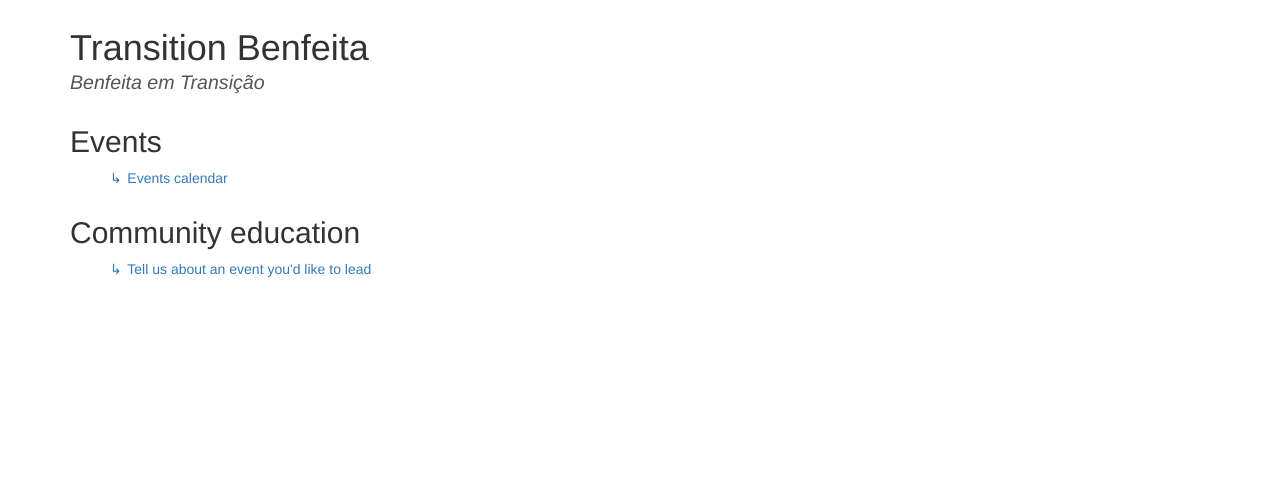
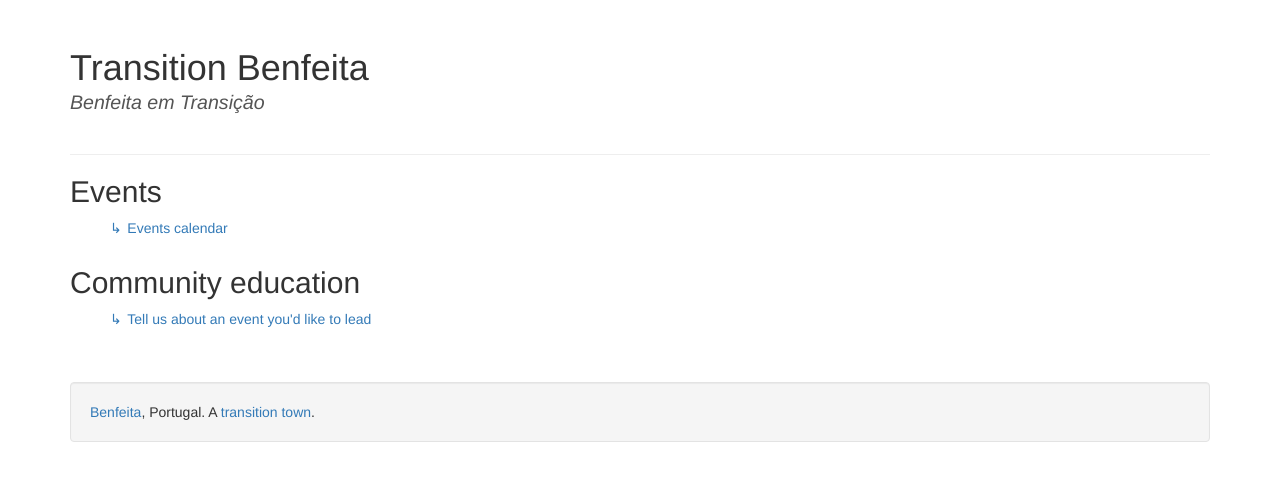
Before and after one commit to transitionbenfeita/website, a plain HTML site: page index.html in a window 1280 px wide. Drawn offline with Linux system fonts and the light colour scheme.

Commit message:
Add info links

```diff
--- a/css/style.css
+++ b/css/style.css
@@ -14,12 +14,11 @@ nav li {
 }
 
 nav li a:before {
-  content: '↳';
+  content: '↳'; /* ↵ */
   margin-right: 0.4em;
 }
 
 nav li a[href="/"]:before {
-  /*content: '↵';*/
   content: '■';
 }
 
@@ -33,6 +32,10 @@ body.form iframe,
 body.calendar iframe {
   width: 100%;
   margin: 0 auto;
+}
+
+body.lead-event iframe {
+  max-width: 700px; /* theme restriction */
 }
 
 body.calendar iframe {
@@ -50,6 +53,10 @@ body.home header h2 {
   color: #555;
 }
 
+body.home footer {
+  margin-top: 3.8em;
+}
+
 @media only screen and (max-width: 560px) {
   body.calendar .container {
     padding-left: 0;
--- a/index.html
+++ b/index.html
@@ -8,7 +8,7 @@
     </head>
     <body class="home">
         <div class="container">
-            <header>
+            <header class="page-header">
                 <h1>Transition Benfeita</h1>
                 <h2>Benfeita em Transição</h2>
             </header>
@@ -30,6 +30,12 @@
                     </ul>
                 </nav>
             </section>
+
+            <footer>
+                <p class="well">
+                    <a href="https://pt.wikipedia.org/wiki/Benfeita">Benfeita</a>, Portugal. A <a href="https://en.wikipedia.org/wiki/Transition_town">transition town</a>.
+                </p>
+            </footer>
         </div>
     </body>
 </html>
```
